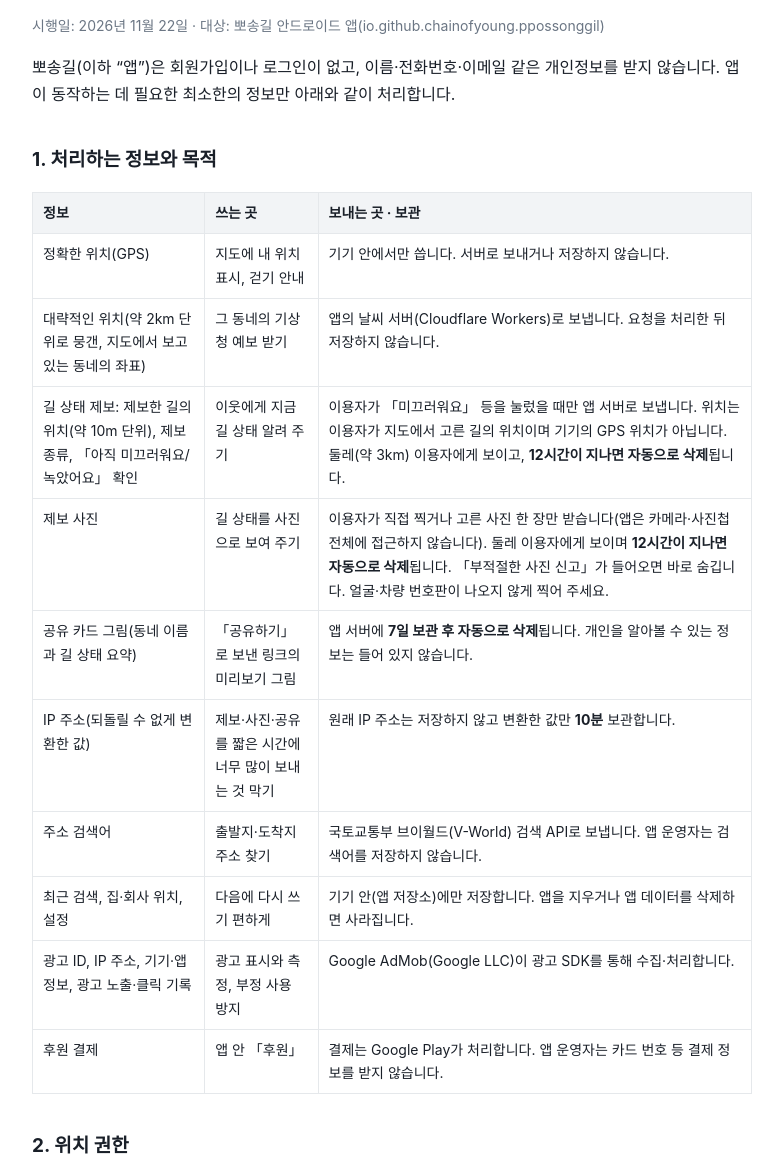
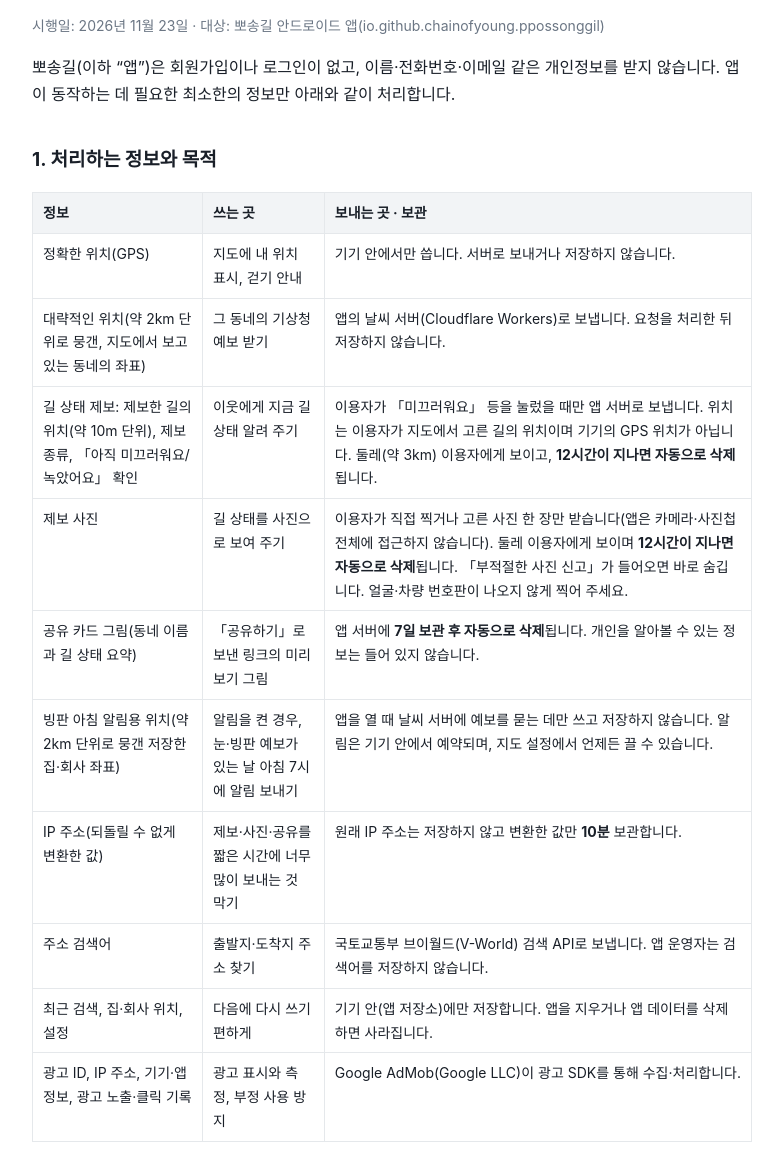
Before and after one commit to chainofyoung/choichu, a plain HTML site: page privacy/ppossong-gil/index.html in a window 1280 px wide. Shown: the part 97-1272 px from the top of the page, without its empty margins (248-1031 px from the left). Drawn offline with Linux system fonts and the light colour scheme.

Commit message:
뽀송길 개인정보처리방침: 후원 결제 삭제, 빙판 아침 알림 추가

```diff
--- a/privacy/ppossong-gil/index.html
+++ b/privacy/ppossong-gil/index.html
@@ -13,7 +13,7 @@
 </head>
 <body>
 <h1>뽀송길 개인정보처리방침</h1>
-<p class="sub">시행일: 2026년 11월 22일 · 대상: 뽀송길 안드로이드 앱(io.github.chainofyoung.ppossonggil)</p>
+<p class="sub">시행일: 2026년 11월 23일 · 대상: 뽀송길 안드로이드 앱(io.github.chainofyoung.ppossonggil)</p>
 
 <p>뽀송길(이하 “앱”)은 회원가입이나 로그인이 없고, 이름·전화번호·이메일 같은 개인정보를 받지 않습니다. 앱이 동작하는 데 필요한 최소한의 정보만 아래와 같이 처리합니다.</p>
 
@@ -25,11 +25,11 @@
   <tr><td>길 상태 제보: 제보한 길의 위치(약 10m 단위), 제보 종류, 「아직 미끄러워요/녹았어요」 확인</td><td>이웃에게 지금 길 상태 알려 주기</td><td>이용자가 「미끄러워요」 등을 눌렀을 때만 앱 서버로 보냅니다. 위치는 이용자가 지도에서 고른 길의 위치이며 기기의 GPS 위치가 아닙니다. 둘레(약 3km) 이용자에게 보이고, <b>12시간이 지나면 자동으로 삭제</b>됩니다.</td></tr>
   <tr><td>제보 사진</td><td>길 상태를 사진으로 보여 주기</td><td>이용자가 직접 찍거나 고른 사진 한 장만 받습니다(앱은 카메라·사진첩 전체에 접근하지 않습니다). 둘레 이용자에게 보이며 <b>12시간이 지나면 자동으로 삭제</b>됩니다. 「부적절한 사진 신고」가 들어오면 바로 숨깁니다. 얼굴·차량 번호판이 나오지 않게 찍어 주세요.</td></tr>
   <tr><td>공유 카드 그림(동네 이름과 길 상태 요약)</td><td>「공유하기」로 보낸 링크의 미리보기 그림</td><td>앱 서버에 <b>7일 보관 후 자동으로 삭제</b>됩니다. 개인을 알아볼 수 있는 정보는 들어 있지 않습니다.</td></tr>
+  <tr><td>빙판 아침 알림용 위치(약 2km 단위로 뭉갠 저장한 집·회사 좌표)</td><td>알림을 켠 경우, 눈·빙판 예보가 있는 날 아침 7시에 알림 보내기</td><td>앱을 열 때 날씨 서버에 예보를 묻는 데만 쓰고 저장하지 않습니다. 알림은 기기 안에서 예약되며, 지도 설정에서 언제든 끌 수 있습니다.</td></tr>
   <tr><td>IP 주소(되돌릴 수 없게 변환한 값)</td><td>제보·사진·공유를 짧은 시간에 너무 많이 보내는 것 막기</td><td>원래 IP 주소는 저장하지 않고 변환한 값만 <b>10분</b> 보관합니다.</td></tr>
   <tr><td>주소 검색어</td><td>출발지·도착지 주소 찾기</td><td>국토교통부 브이월드(V-World) 검색 API로 보냅니다. 앱 운영자는 검색어를 저장하지 않습니다.</td></tr>
   <tr><td>최근 검색, 집·회사 위치, 설정</td><td>다음에 다시 쓰기 편하게</td><td>기기 안(앱 저장소)에만 저장합니다. 앱을 지우거나 앱 데이터를 삭제하면 사라집니다.</td></tr>
   <tr><td>광고 ID, IP 주소, 기기·앱 정보, 광고 노출·클릭 기록</td><td>광고 표시와 측정, 부정 사용 방지</td><td>Google AdMob(Google LLC)이 광고 SDK를 통해 수집·처리합니다.</td></tr>
-  <tr><td>후원 결제</td><td>앱 안 「후원」</td><td>결제는 Google Play가 처리합니다. 앱 운영자는 카드 번호 등 결제 정보를 받지 않습니다.</td></tr>
 </table>
 
 <h2>2. 위치 권한</h2>
```
